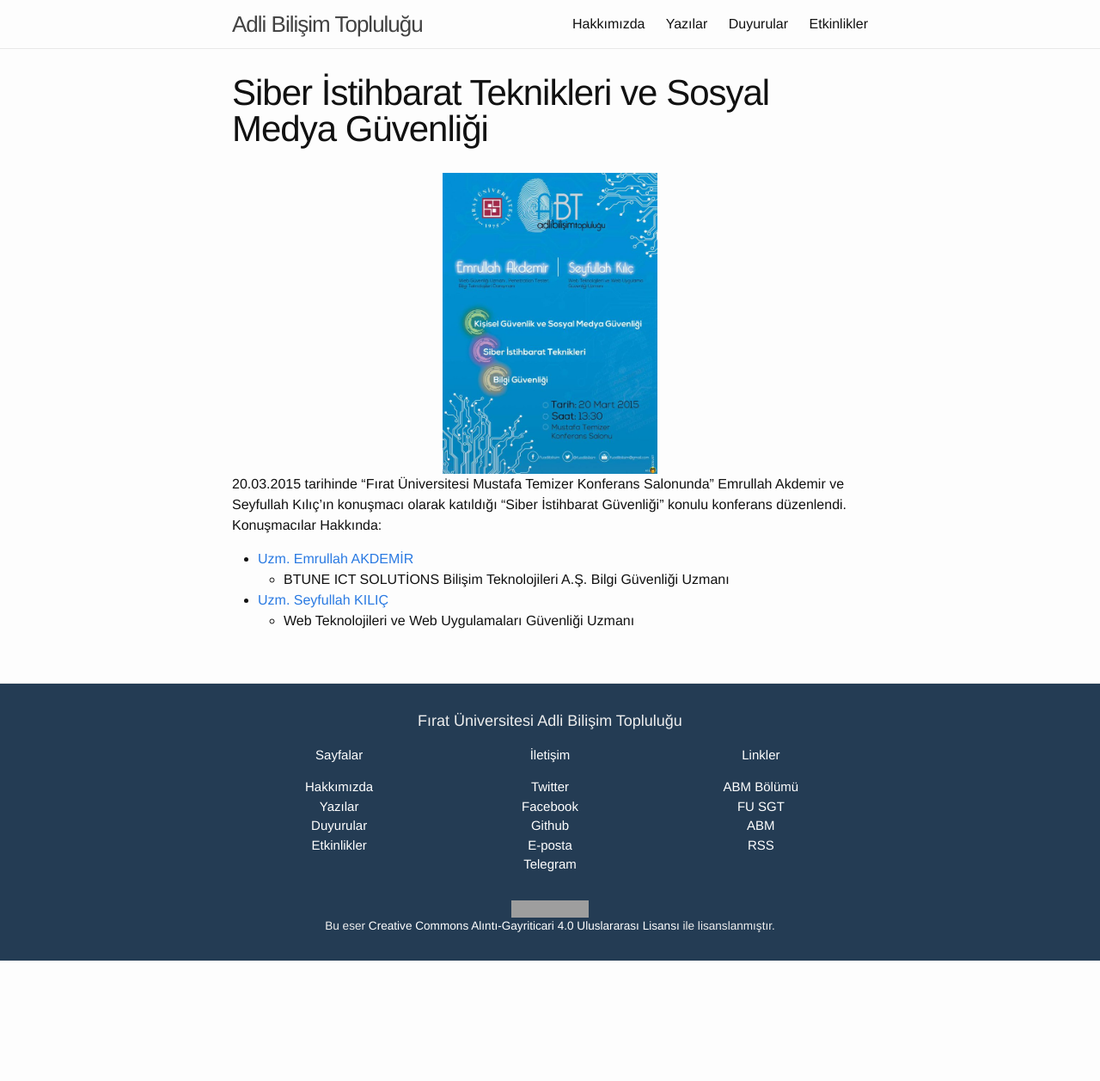
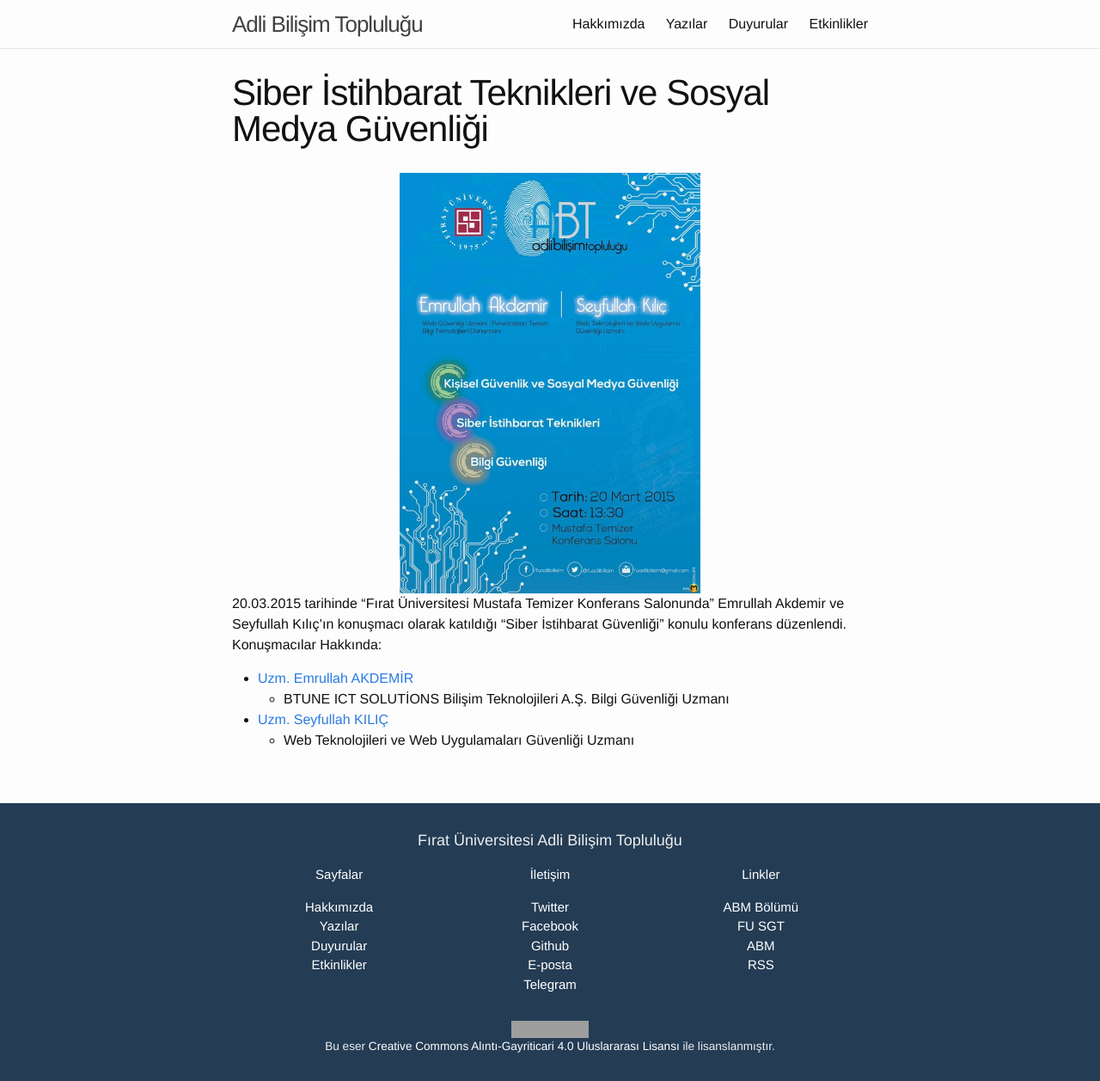
Before and after one commit to fuadlibilisimfuadlibilisim/abt, a Jekyll site: the page built from _posts/2017-03-05-Siber-istihbarat-teknikleri.md, in a window 1280 px wide. Shown: the whole page at 86% size. Built offline with Jekyll 4.4.1, drawn with Linux system fonts in a browser that asks for light colours; before the commit the page ends 1117 px from its top, so only the background shows below that; grey boxes are pictures that could not be loaded.

Commit message:
Update 2017-03-05-Siber-istihbarat-teknikleri.md

```diff
--- a/_posts/2017-03-05-Siber-istihbarat-teknikleri.md
+++ b/_posts/2017-03-05-Siber-istihbarat-teknikleri.md
@@ -4,7 +4,7 @@
 date:   2015-03-20 01:00:48 +0300
 categories: action
 ---
-<div align="center" ><img src="https://fuadlibilisim.github.io/abt/assets/img/Siber-istihbarat-teknikleri.jpg" width="250"></div>
+<div align="center" ><img src="https://fuadlibilisim.github.io/abt/assets/img/Siber-istihbarat-teknikleri.jpg" width="350"></div>
 20.03.2015 tarihinde “Fırat Üniversitesi Mustafa Temizer Konferans Salonunda” Emrullah Akdemir ve Seyfullah Kılıç’ın konuşmacı olarak katıldığı "Siber İstihbarat Güvenliği" konulu konferans düzenlendi.
 Konuşmacılar Hakkında:
 - [Uzm. Emrullah AKDEMİR](https://twitter.com/Emrullah_A)
```
